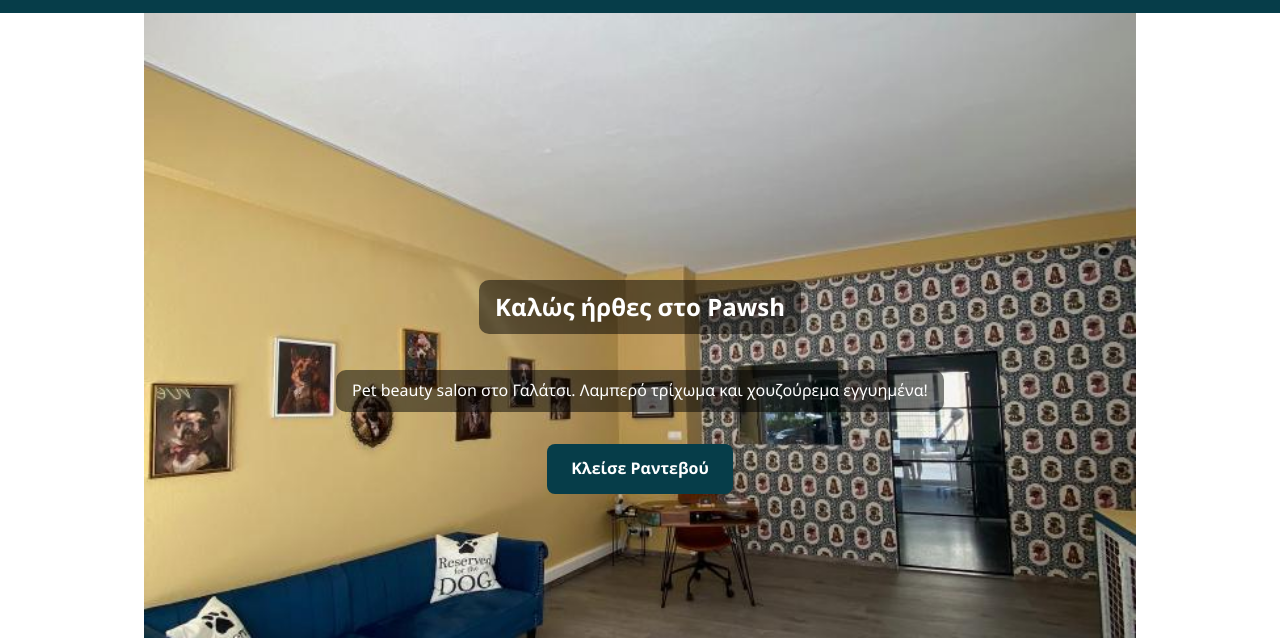
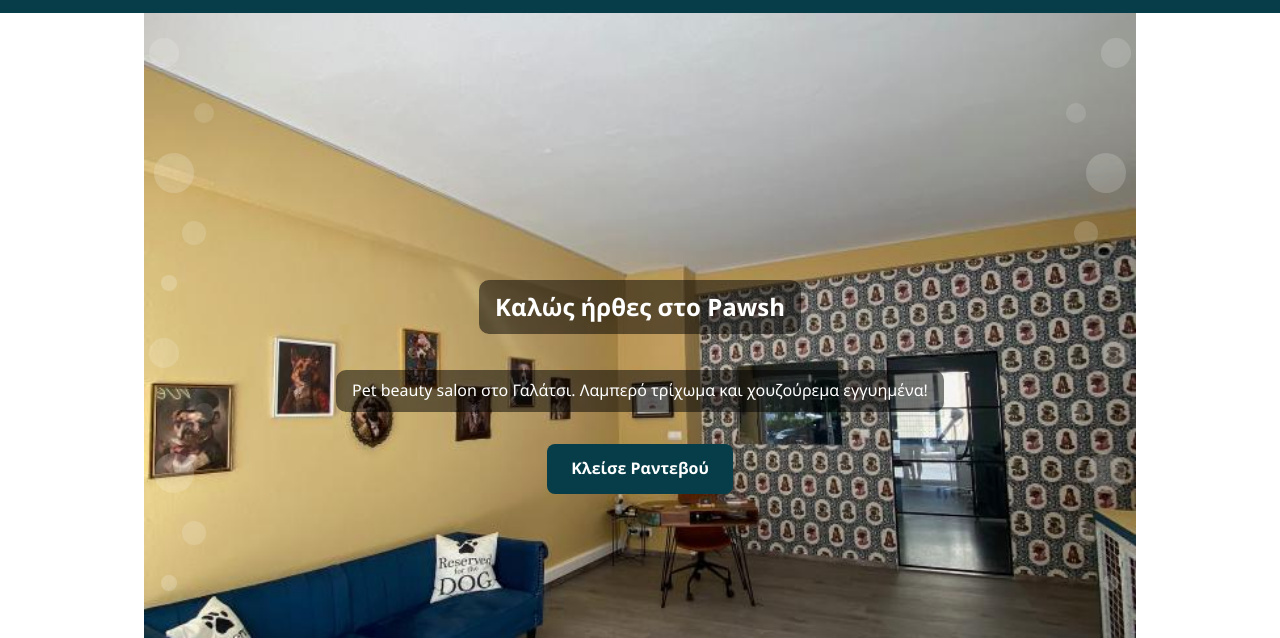
Before and after one commit to MasterEat/pawsh-site, a plain HTML site: page index.html in a window 1280 px wide. Shown: the part 162-800 px from the top of the page. Drawn offline with Linux system fonts and the light colour scheme; some packages are replaced by stand-ins of ours.

Commit message:
Add bubble decorations to hero section

```diff
--- a/style.css
+++ b/style.css
@@ -51,6 +51,8 @@
   flex-direction: column;
   justify-content: center;
   align-items: center;
+  position: relative;
+  overflow: hidden;
 }
 .hero h1,
 .hero p {
@@ -59,6 +61,37 @@
   padding: 0.5rem 1rem;
   border-radius: 10px;
   color: white;
+}
+
+/* Ensure hero content appears above decorative elements */
+.hero > * {
+  position: relative;
+  z-index: 1;
+}
+
+/* Bubble decorations on both sides of the hero section */
+.hero::before,
+.hero::after {
+  content: "";
+  position: absolute;
+  top: 0;
+  height: 100%;
+  width: 80px;
+  background-image: url('bubbles.svg');
+  background-repeat: repeat-y;
+  background-size: contain;
+  opacity: 0.5;
+  pointer-events: none;
+  z-index: 0;
+}
+
+.hero::before {
+  left: 0;
+}
+
+.hero::after {
+  right: 0;
+  transform: scaleX(-1);
 }
 .logo {
   max-width: 150px;
```
Also changed, not shown: bubbles.svg (added).
